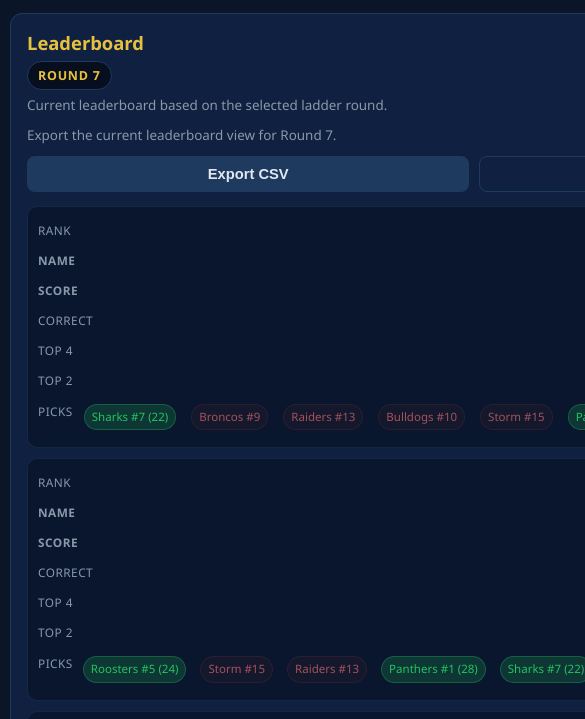
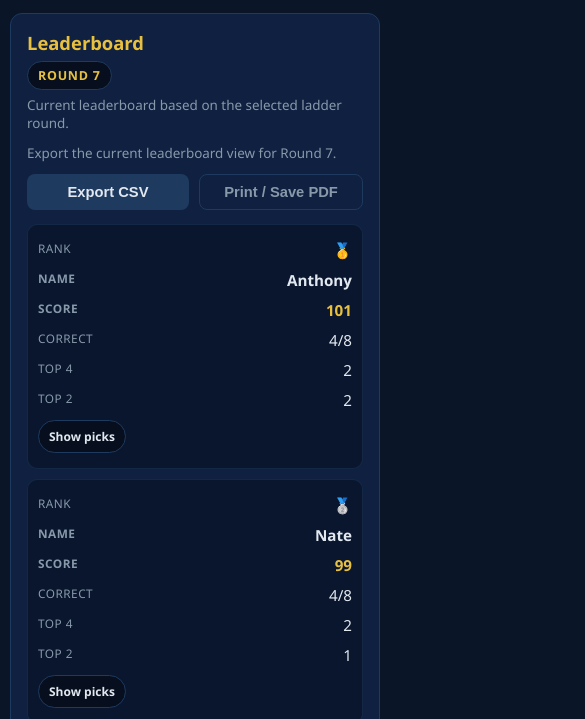
Before and after one commit to RogueElement/tipping-scorer, a plain HTML site: page index.html in a window 390 px wide. Shown: the part 91-810 px from the top of the page, 585 px wide, since content can reach past the window. Drawn offline with Linux system fonts and the light colour scheme.

Commit message:
Add mobile Show picks toggle for leaderboard

```diff
--- a/app.js
+++ b/app.js
@@ -428,7 +428,13 @@ function renderLeaderboard() {
         <td class="num-cell" data-label="Correct">${ladderSet ? `${p.correctCount}/8` : '—'}</td>
         <td class="num-cell" data-label="Top 4">${ladderSet ? p.top4Count : '—'}</td>
         <td class="num-cell" data-label="Top 2">${ladderSet ? p.top2Count : '—'}</td>
-        <td class="chips-cell" data-label="Picks">${chips}</td>
+        <td class="chips-cell" data-label="Picks">
+          <div class="desktop-picks">${chips}</div>
+          <details class="mobile-picks">
+            <summary>Show picks</summary>
+            <div class="mobile-picks-body">${chips}</div>
+          </details>
+        </td>
       </tr>
     `;
   }).join('');
--- a/style.css
+++ b/style.css
@@ -355,6 +355,9 @@ textarea:focus { outline: 1px solid var(--accent); }
   opacity: 0.65;
 }
 
+.mobile-picks { display: none; }
+.desktop-picks { display: block; }
+
 /* ── Status & misc ── */
 .status {
   display: inline-block;
@@ -489,8 +492,44 @@ textarea:focus { outline: 1px solid var(--accent); }
   }
 
   .chips-cell::before {
+    display: none;
+  }
+
+  .desktop-picks {
+    display: none;
+  }
+
+  .mobile-picks {
     display: block;
-    margin-bottom: 6px;
+  }
+
+  .mobile-picks summary {
+    list-style: none;
+    display: inline-flex;
+    align-items: center;
+    justify-content: center;
+    font-size: 0.75rem;
+    font-weight: 600;
+    color: var(--text);
+    background: #070f1e;
+    border: 1px solid var(--border);
+    border-radius: 999px;
+    padding: 6px 10px;
+    cursor: pointer;
+  }
+
+  .mobile-picks summary::-webkit-details-marker {
+    display: none;
+  }
+
+  .mobile-picks[open] summary {
+    color: var(--accent);
+    border-color: var(--accent);
+  }
+
+  .mobile-picks-body {
+    margin-top: 8px;
+    line-height: 1.55;
   }
 
   .chip {
```
